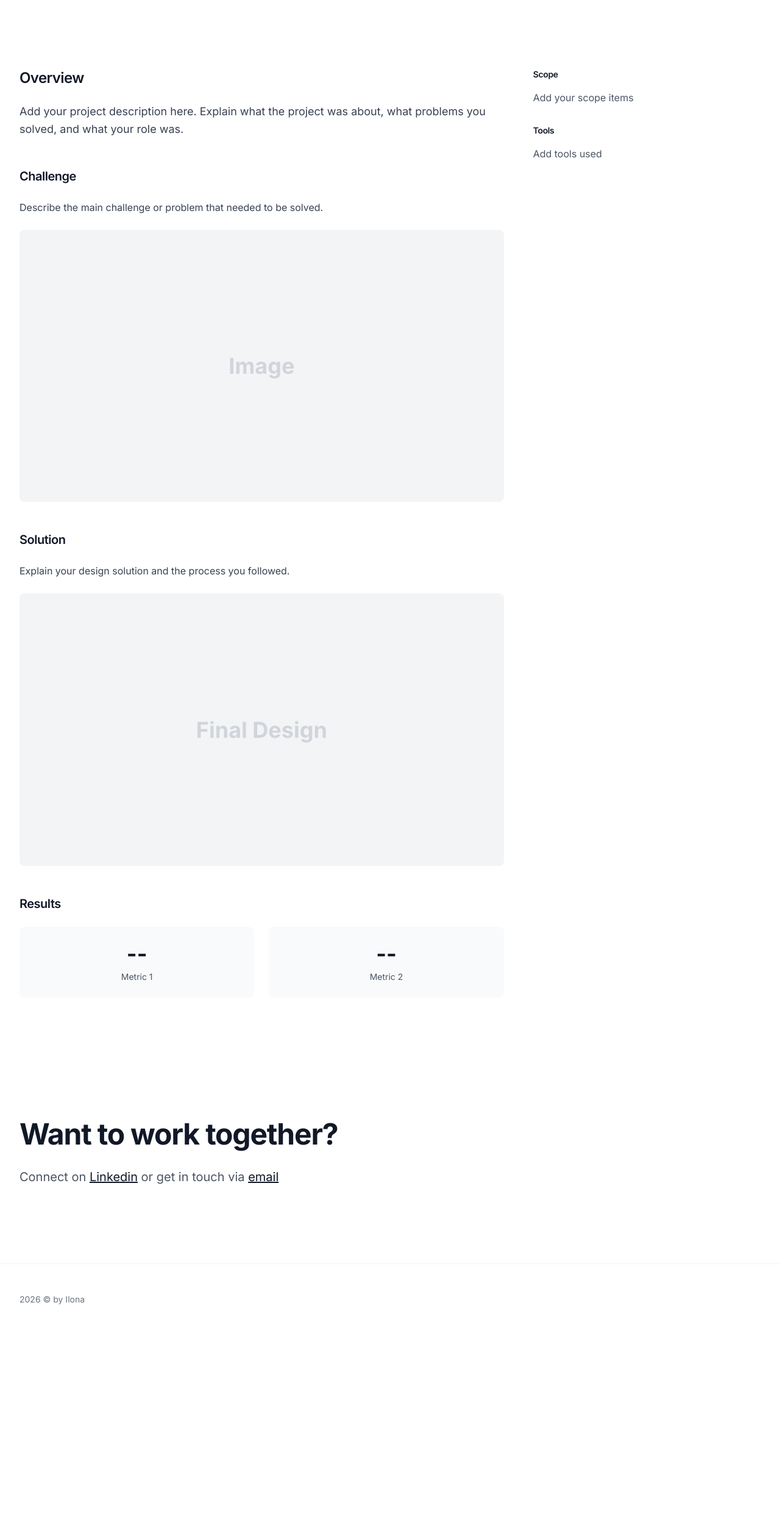
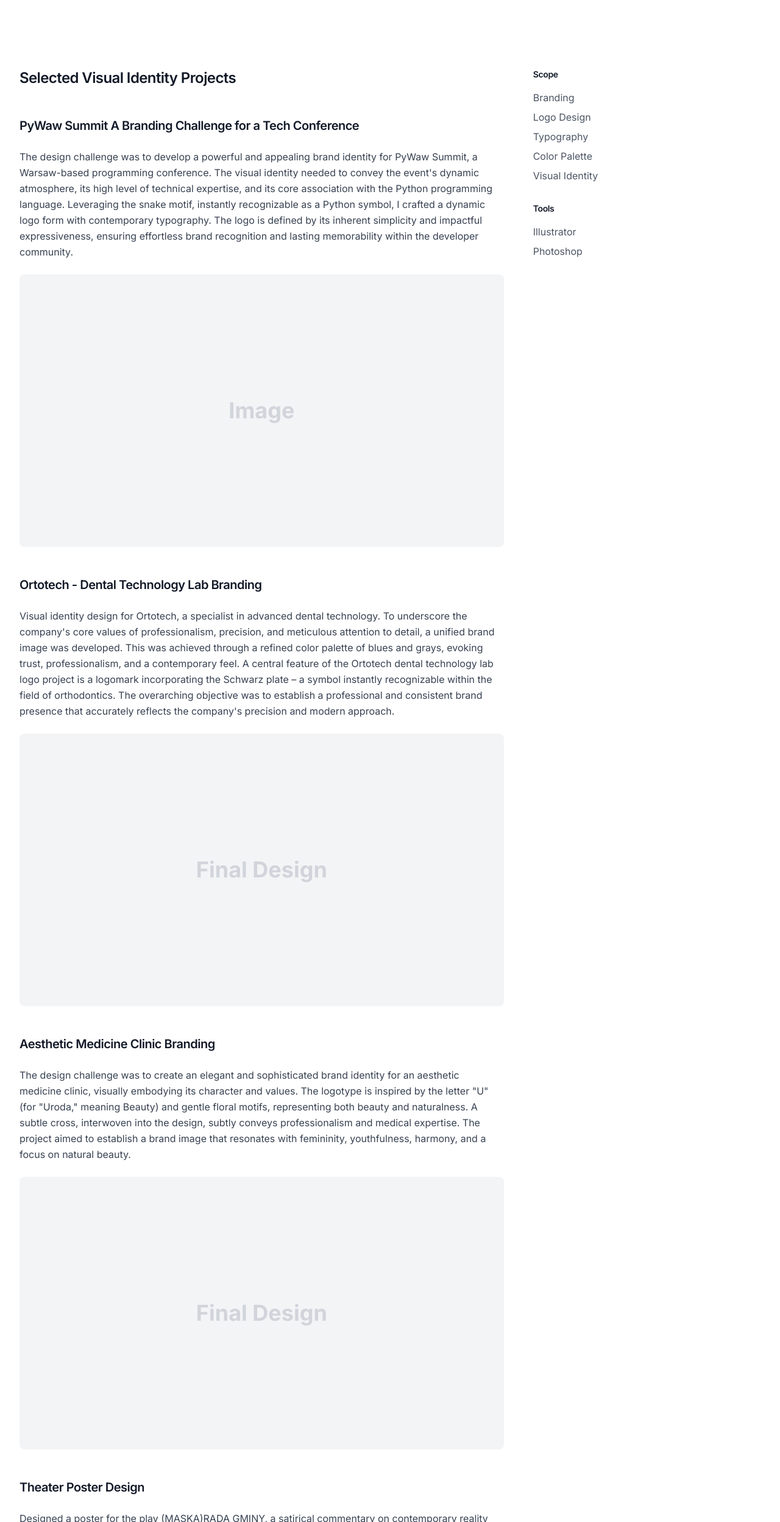
Before and after one commit to Jelonu/ilona.netczuk.pl, a website: page work-project-6.html in a window 1280 px wide. Shown: the part 304-2800 px from the top of the page at 61% size. Before the commit the page ends 2493 px from the top, so only its background shows below. Drawn offline with nearby package versions, Linux system fonts and the light colour scheme.

Commit message:
Update textual content and navigation in project descriptions

```diff
--- a/work-project-6.html
+++ b/work-project-6.html
@@ -33,7 +33,7 @@
     <nav class="container mx-auto px-6 lg:px-8 py-6">
       <div class="flex items-center justify-between">
         <a href="index.html" class="text-xl font-semibold tracking-tight hover:text-gray-600 transition-colors">
-          <span class="text-sm font-light">MD</span> Ilona
+          <span class="text-sm font-light"></span> Ilona Netczuk
         </a>
 
         <div class="flex items-center space-x-6">
@@ -87,9 +87,9 @@
   <main class="pt-24">
     <section class="container mx-auto px-6 lg:px-8 py-12 lg:py-20">
       <div class="max-w-4xl">
-        <h1 class="text-4xl lg:text-6xl font-bold mb-4 fade-in">Project Title 6</h1>
+        <h1 class="text-4xl lg:text-6xl font-bold mb-4 fade-in">Branding</h1>
         <p class="text-2xl lg:text-3xl text-gray-600 fade-in" style="animation-delay: 0.2s">
-          Project Description
+          Visual Identity Design
         </p>
       </div>
     </section>
@@ -98,17 +98,22 @@
       <div class="grid grid-cols-1 lg:grid-cols-3 gap-12">
         <div class="lg:col-span-2 space-y-12">
           <div class="fade-in">
-            <h2 class="text-2xl font-semibold mb-6">Overview</h2>
+            <h2 class="text-2xl font-semibold mb-6">Selected Visual Identity Projects</h2>
             <p class="text-lg text-gray-700 leading-relaxed mb-4">
-              Add your project description here. Explain what the project was about, what problems
-              you solved, and what your role was.
+
             </p>
           </div>
 
           <div class="fade-in">
-            <h3 class="text-xl font-semibold mb-6">Challenge</h3>
+            <h3 class="text-xl font-semibold mb-6">PyWaw Summit
+              A Branding Challenge for a Tech Conference</h3>
             <p class="text-gray-700 leading-relaxed mb-6">
-              Describe the main challenge or problem that needed to be solved.
+              The design challenge was to develop a powerful and appealing brand identity for PyWaw Summit, a
+              Warsaw-based programming conference. The visual identity needed to convey the event's dynamic atmosphere,
+              its high level of technical expertise, and its core association with the Python programming language.
+              Leveraging the snake motif, instantly recognizable as a Python symbol, I crafted a dynamic logo form with
+              contemporary typography. The logo is defined by its inherent simplicity and impactful expressiveness,
+              ensuring effortless brand recognition and lasting memorability within the developer community.
             </p>
 
             <div class="bg-gray-100 rounded-lg overflow-hidden mb-8 aspect-video flex items-center justify-center">
@@ -117,10 +122,56 @@
           </div>
 
           <div class="fade-in">
-            <h3 class="text-xl font-semibold mb-6">Solution</h3>
+            <h3 class="text-xl font-semibold mb-6">Ortotech - Dental Technology Lab Branding</h3>
             <p class="text-gray-700 leading-relaxed mb-6">
-              Explain your design solution and the process you followed.
+              Visual identity design for Ortotech, a specialist in advanced dental technology. To underscore the
+              company's core values of professionalism, precision, and meticulous attention to detail, a unified brand
+              image was developed. This was achieved through a refined color palette of blues and grays, evoking trust,
+              professionalism, and a contemporary feel.
+              A central feature of the Ortotech dental technology lab logo project is a logomark incorporating the
+              Schwarz plate – a symbol instantly recognizable within the field of orthodontics. The overarching
+              objective was to establish a professional and consistent brand presence that accurately reflects the
+              company's precision and modern approach.
+
             </p>
+
+
+
+            <div class="bg-gray-100 rounded-lg overflow-hidden mb-8 aspect-video flex items-center justify-center">
+              <span class="text-4xl font-bold text-gray-300">Final Design</span>
+            </div>
+          </div>
+
+          <div class="fade-in">
+            <h3 class="text-xl font-semibold mb-6">Aesthetic Medicine Clinic Branding</h3>
+            <p class="text-gray-700 leading-relaxed mb-6">
+              The design challenge was to create an elegant and sophisticated brand identity for an aesthetic medicine
+              clinic, visually embodying its character and values. The logotype is inspired by the letter "U" (for
+              "Uroda," meaning Beauty) and gentle floral motifs, representing both beauty and naturalness. A subtle
+              cross, interwoven into the design, subtly conveys professionalism and medical expertise. The project aimed
+              to establish a brand image that resonates with femininity, youthfulness, harmony, and a focus on natural
+              beauty.
+
+            </p>
+
+
+
+            <div class="bg-gray-100 rounded-lg overflow-hidden mb-8 aspect-video flex items-center justify-center">
+              <span class="text-4xl font-bold text-gray-300">Final Design</span>
+            </div>
+          </div>
+
+          <div class="fade-in">
+            <h3 class="text-xl font-semibold mb-6">Theater Poster Design</h3>
+            <p class="text-gray-700 leading-relaxed mb-6">
+              Designed a poster for the play (MASKA)RADA GMINY, a satirical commentary on contemporary reality that
+              delves into the problem of social divisions. This work serves as an artistic rebellion against these
+              divisions, offering a humorous yet sharp satire on the current state of affairs. The play probes the
+              underlying motives behind stated ideologies and questions how our society has become so deeply polarized.
+
+            </p>
+
+
 
             <div class="bg-gray-100 rounded-lg overflow-hidden mb-8 aspect-video flex items-center justify-center">
               <span class="text-4xl font-bold text-gray-300">Final Design</span>
@@ -147,14 +198,19 @@
             <div class="fade-in">
               <h4 class="text-sm font-semibold text-gray-900 mb-4">Scope</h4>
               <ul class="space-y-2 text-gray-600">
-                <li>Add your scope items</li>
+                <li>Branding</li>
+                <li>Logo Design</li>
+                <li>Typography</li>
+                <li>Color Palette</li>
+                <li>Visual Identity</li>
               </ul>
             </div>
 
             <div class="fade-in" style="animation-delay: 0.1s">
               <h4 class="text-sm font-semibold text-gray-900 mb-4">Tools</h4>
               <ul class="space-y-2 text-gray-600">
-                <li>Add tools used</li>
+                <li>Illustrator</li>
+                <li>Photoshop</li>
               </ul>
             </div>
           </div>
```
Also changed, not shown: index.html (+10 -10 lines), work-project-4.html (+13 -2 lines), work-project-5.html (+29 -10 lines).
